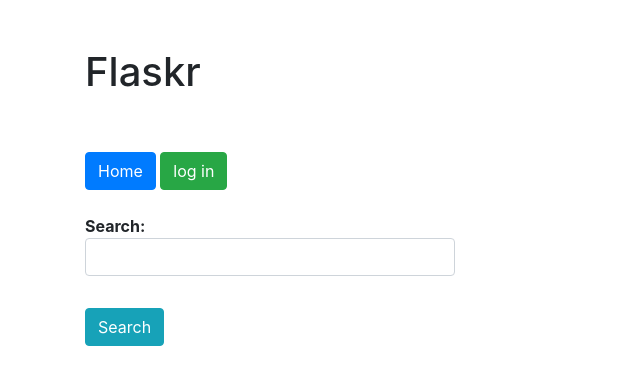
After one commit to anddriex/realpy, a Flask app: page /search in a window 1280 px wide. The commit adds this page. Shown: the top 385 px of the page, without its empty margins (0-640 px from the left). Run offline with Flask 2, Linux system fonts and the light colour scheme; some libraries are stand-ins or nearby versions.

Commit message:
added search view login required

```diff
--- a/app.py
+++ b/app.py
@@ -4,6 +4,7 @@ import os
 from flask import (Flask, request, session, g, redirect, url_for,
                    abort, render_template, flash, jsonify)
 from flask_sqlalchemy import SQLAlchemy
+from functools import wraps
 
 # get the folder where this file runs
 basedir = os.path.abspath(os.path.dirname(__file__))
@@ -28,6 +29,17 @@ app.config.from_object(__name__)
 db = SQLAlchemy(app)
 
 import models
+
+
+def login_required(f):
+    @wraps(f)
+    def decorated_function(*args, **kwargs):
+        if not session.get('logged_in'):
+            flash('Please log in.')
+            return jsonify({'status': 0, 'message': 'Please log in.'}), 401
+        return f(*args, **kwargs)
+
+    return decorated_function
 
 
 @app.route('/')
@@ -74,6 +86,7 @@ def add_entry():
 
 
 @app.route('/delete/<int:post_id>', methods=['GET'])
+@login_required
 def delete_entry(post_id):
     """Delete a post from database"""
     try:
@@ -111,5 +124,14 @@ def edit_entry(post_id):
     return render_template('edit.html', update_post=update_post)
 
 
+@app.route('/search', methods=['GET'])
+def search():
+    query = request.args.get('query')
+    entries = db.session.query(models.Flaskr)
+    if query:
+        return render_template('search.html', entries=entries, query=query)
+    return render_template('search.html')
+
+
 if __name__ == '__main__':
     app.run()
--- a/templates/index.html
+++ b/templates/index.html
@@ -9,6 +9,8 @@
         <br><br>
         <h1>Pomodoro K</h1>
         <br><br>
+
+        <a class="btn btn-info" role="button" href="{{ url_for('search') }}">Search</a>
 
         {% if not session.logged_in %}
          <a class="btn btn-success" role="button" href="{{ url_for('login') }}">login</a>
--- /dev/null
+++ b/templates/search.html
@@ -0,0 +1,44 @@
+<!DOCTYPE html>
+<html>
+<head>
+    <title>Flaskr</title>
+    <link rel="stylesheet" type="text/css" href="https://stackpath.bootstrapcdn.com/bootstrap/4.3.1/css/bootstrap.min.css">
+</head>
+<body>
+    <div class="container">
+        <br><br>
+        <h1>Flaskr</h1>
+        <br><br>
+
+        <a class="btn btn-primary" role="button" href="{{ url_for('index') }}"> Home </a>
+
+        {% if not session.logged_in %}
+         <a class="btn btn-success" role="button" href="{{ url_for('login') }}">log in</a>
+        {% else %}
+         <a href="{{ url_for('logout')}}">log out</a>
+        {% endif %}
+        <br><br>
+        {% for message in get_flashed_messages() %}
+         <div class="flash alert alert-success col-sm-4" role="success">{{ message }}</div>
+        {% endfor %}
+
+        <form action="{{ url_for('search') }}" method="get" class="from-group">
+            <dl>
+                <dt>Search:</dt>
+                <dd><input type="text" name="query" class="form-control col-sm-4"></dd>
+                <br>
+                <dd><input type="submit" class="btn btn-info" value="Search"></dd>
+            </dl>
+        </form>
+
+        <ul class="entries">
+            {% for entry in entries %}
+                {% if query.lower() in entry.title.lower() or query.lower() in entry.text.lower() %}
+                <li class="entry"><h2 id="{{ entry.post_id }}">{{ entry.title }}</h2>{{ entry.text | safe }}</li>
+                {% endif %}
+            {% endfor %}
+        </ul>
+    </div>
+    <script type="text/javascript" src="{{url_for('static', filename='main.js') }}"></script>
+</body>
+</html>
```
Also changed, not shown: app.test.py (+14 -0 lines), flaskr.db, test.db.
